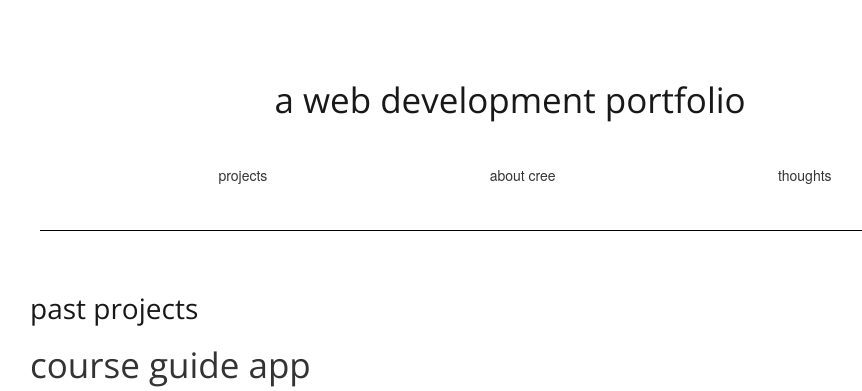
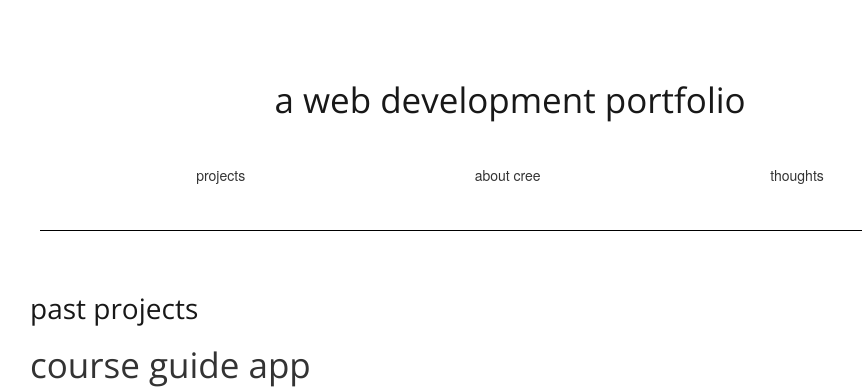
Before and after one commit to yaboicree/blogfolio, a Rails app: page / in a window 1280 px wide. Shown: the top 391 px of the page, without its empty margins (130-992 px from the left). Run offline with Rails 7, Linux system fonts and the light colour scheme; style sheets or scripts are compiled from the project's sources; some libraries are stand-ins or nearby versions.

Commit message:
center nav bar

```diff
--- a/app/assets/stylesheets/application.css
+++ b/app/assets/stylesheets/application.css
@@ -29,7 +29,7 @@ h1 a, h2 a, h3 a {
 nav li {
 	list-style-type: none;
 	display: block;
-	margin: 6px 25%;
+	margin: 6px 0%;
 }
 
 .small {
@@ -49,6 +49,9 @@ nav li {
 	text-decoration: none;
 }
 
+nav ul {
+	margin-left: 0px;
+}
 
 /* figure on about page */
 figure {
--- a/app/assets/stylesheets/monologue/blog/custom.css
+++ b/app/assets/stylesheets/monologue/blog/custom.css
@@ -21,11 +21,6 @@ h2, h3 {
 h1 a, h2 a, h3 a {
 	text-decoration: none;
 }
-nav li {
-	list-style-type: none;
-	display: block;
-	margin: 6px 25%;
-}
 
 .small {
 	width: 300px;
@@ -36,12 +31,22 @@ nav li {
 	box-shadow: 0 1px 7px rgba(0,0,0,0.6);
 }
 
+nav li {
+	list-style-type: none;
+	display: block;
+	margin: 6px 0%;
+}
+
 .nav {
 	text-decoration: none;
 }
 
 .nav:hover {
 	text-decoration: none;
+}
+
+nav ul {
+	margin-left: 0px;
 }
 
 figure {
```
